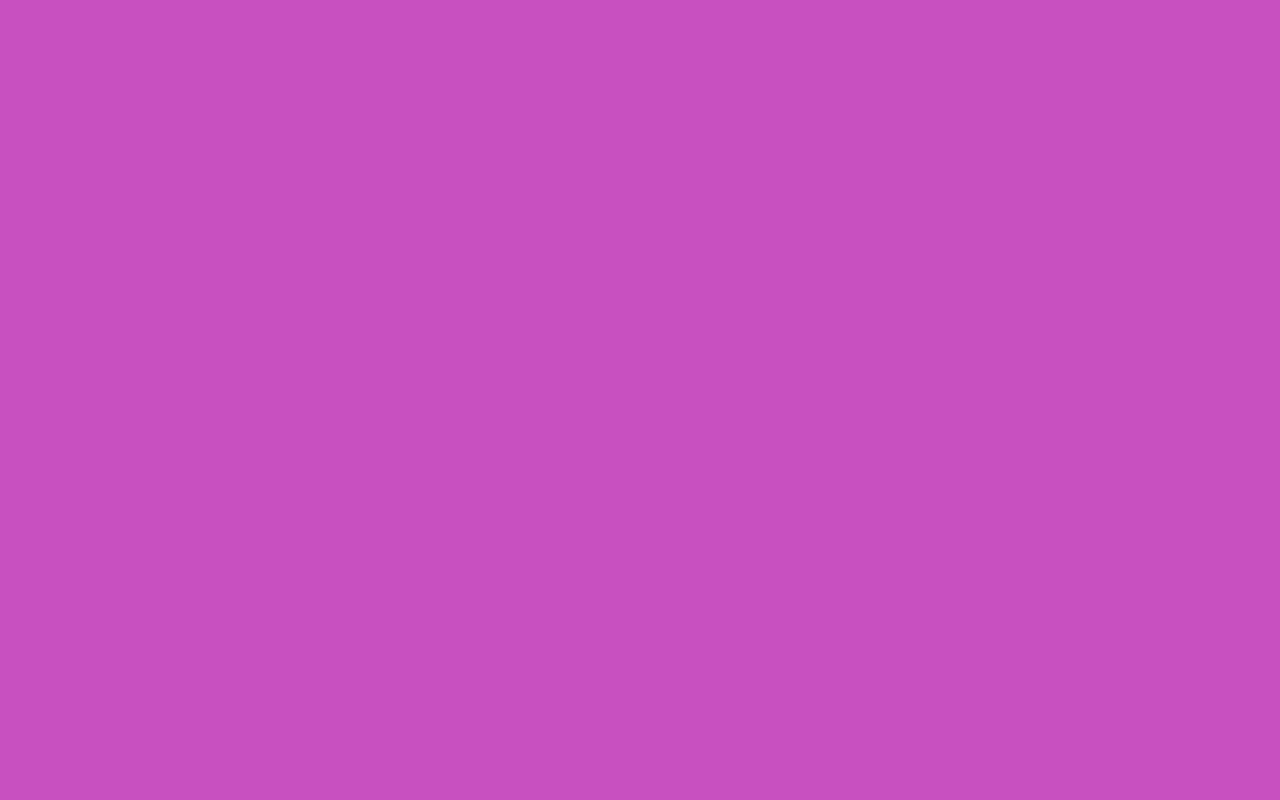
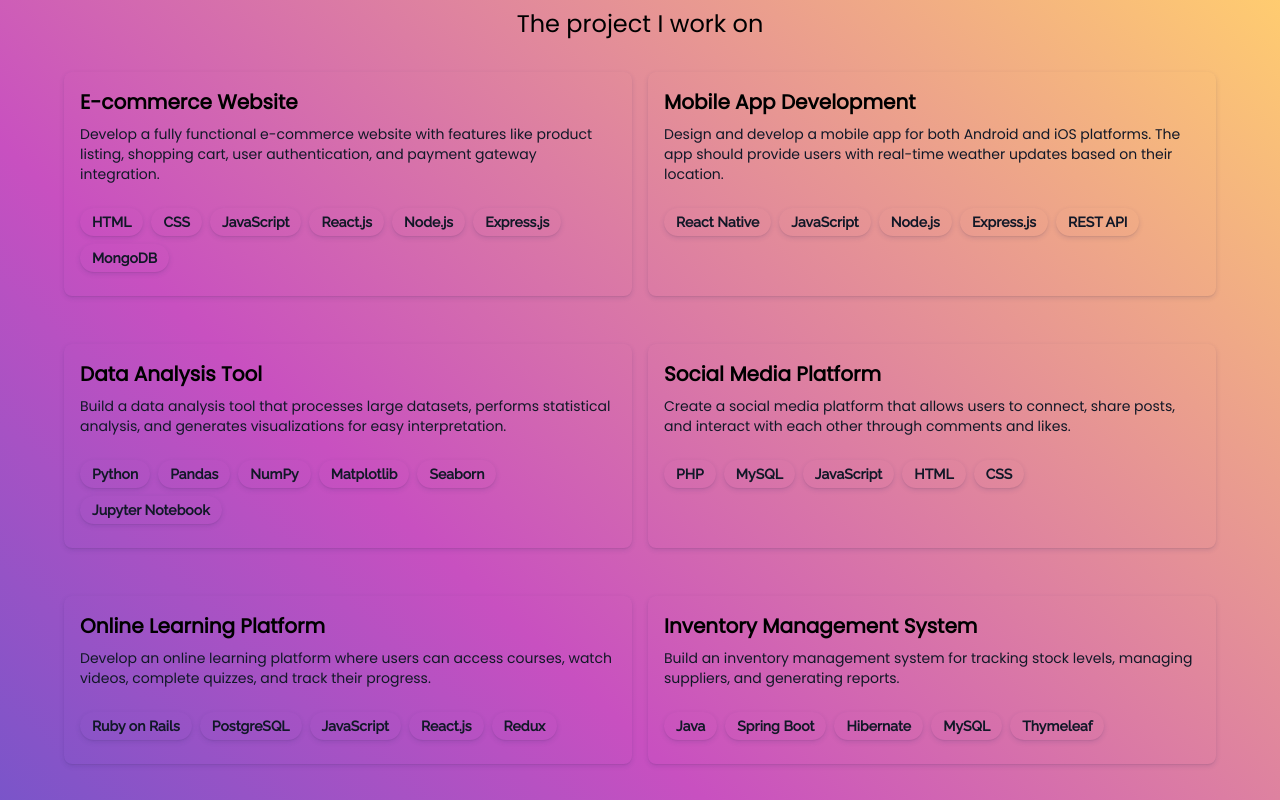
Before and after one commit to rahulvijay81/portfolio, a React (Vite) app: page /projectlist in a window 1280 px wide. Before the commit this address had no page. Shown: the top 800 px of the page. Built offline with nearby package versions, Linux system fonts and the light colour scheme.

Commit message:
add not found page and and project list page

```diff
--- a/src/App.jsx
+++ b/src/App.jsx
@@ -8,6 +8,8 @@ import Contact from './pages/Contact';
 import './App.css';
 import Cursor from '../src/components/Cursor';
 import Layout from './pages/Layout';
+import ArchiveProjects from './pages/ArchiveProjects';
+import NotFound from './pages/NotFound';
 
 function App() {
   const [load, updateLoad] = useState(true);
@@ -29,8 +31,9 @@ function App() {
           <Routes>
             <Route path="/" element={<Layout />} />
             <Route path="/about" element={<About />} />
-            {/* <Route path="/project" element={<Project />} /> */}
+            <Route path="/projectlist" element={<ArchiveProjects />} />
             <Route path="/contact" element={<Contact />} />
+            <Route path="/*" element={<NotFound />} />
           </Routes>
         </div>
       </Router>
--- a/src/components/Footer.jsx
+++ b/src/components/Footer.jsx
@@ -11,7 +11,7 @@ function Footer() {
         © Copyright <b>{currentYear}</b> Designed & Built by
       </div>
       <div
-        className="font-bold tracking-wider cursor-pointer"
+        className="font-bold tracking-wider cursor-pointer text-sm"
         onClick={() => {
           window.open(FooterLink);
         }}
--- /dev/null
+++ b/src/pages/ArchiveProjects.jsx
@@ -0,0 +1,40 @@
+import React from "react";
+import { ProjectsList } from "../data/ProjectsList";
+
+function ArchiveProjects() {
+  const AllProjects = ProjectsList.projects;
+  return (
+    <div className="w-full h-auto ">
+      <div className="text-2xl text-center pb-8 pt-2 font-poppins">
+        The project I work on
+      </div>
+      <div className="w-[90%] mx-auto mb-2 sm:mb-8 grid grid-cols-1 gap-4 md:grid-cols-2">
+        {AllProjects.map((project) => (
+          <div
+            key={project.id}
+            className="rounded-lg bg-transparent mb-8 p-4 h-auto shadow-[rgba(50,_50,_105,_0.15)_0px_2px_5px_0px,_rgba(0,_0,_0,_0.05)_0px_1px_1px_0px] hover:shadow-[0_8px_30px_rgb(0,0,0,0.12)]"
+          >
+            <h2 className="text-base lg:text-xl font-semibold mb-2 font-poppins cursor-pointer">
+              {project.name}
+            </h2>
+            <p className="text-gray-900 text-sm font-poppins">
+              {project.description}
+            </p>
+            <div className="flex flex-wrap mt-3 lg:mt-6">
+              {project.technologies.map((tech, index) => (
+                <p
+                  key={index}
+                  className="inline-block bg-transparent shadow-[rgba(50,_50,_105,_0.15)_0px_2px_5px_0px,_rgba(0,_0,_0,_0.05)_0px_1px_1px_0px]  rounded-full px-3 py-1 text-sm font-semibold text-gray-900 mr-2 mb-2"
+                >
+                  {tech}
+                </p>
+              ))}
+            </div>
+          </div>
+        ))}
+      </div>
+    </div>
+  );
+}
+
+export default ArchiveProjects;
--- /dev/null
+++ b/src/pages/NotFound.jsx
@@ -0,0 +1,27 @@
+import React from "react";
+import { useNavigate } from "react-router-dom";
+
+function NotFound() {
+  const navigate = useNavigate();
+  return (
+      <div className="w-full h-screen flex items-center justify-center flex-col">
+        <div className="text-2xl pb-2 lg:text-3xl lg:pb-3">Sorry, Page Not Found!</div>
+        <p className="text-sm px-6 pb-6 text-center lg:text-base lg:w-2/4 lg:px-20 lg:pb-8">
+          Sorry, we couldn’t find the page you’re looking for. Perhaps you’ve
+          mistyped the URL? Be sure to check your spelling.
+        </p>
+        <div className="">
+          <button
+            onClick={() => {
+              navigate(-1);
+            }}
+            className="w-[200px] h-[50px] bg-transparent border-2 border-black hover:bg-gray-900 hover:bg-opacity-40"
+          >
+            Back
+          </button>
+        </div>
+      </div>
+  );
+}
+
+export default NotFound;
```
